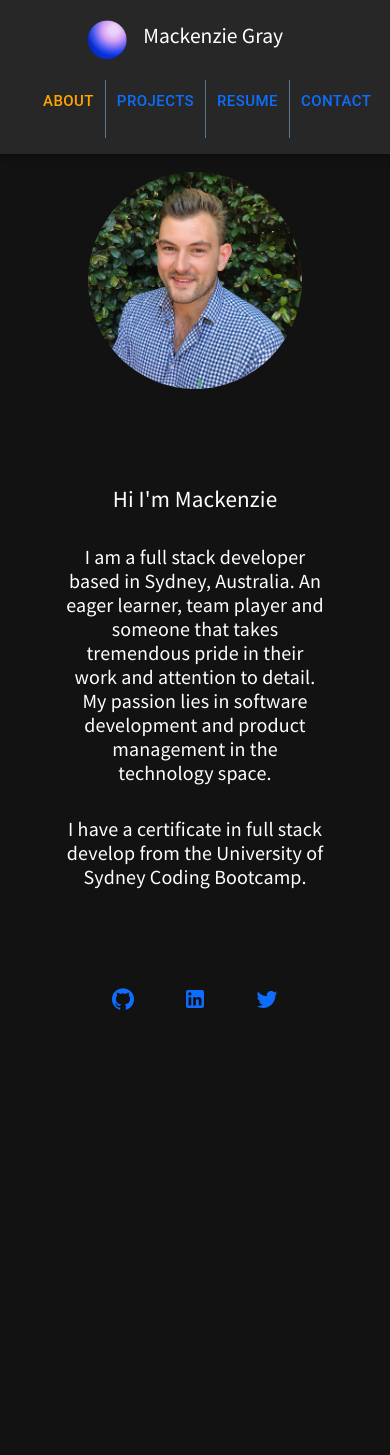
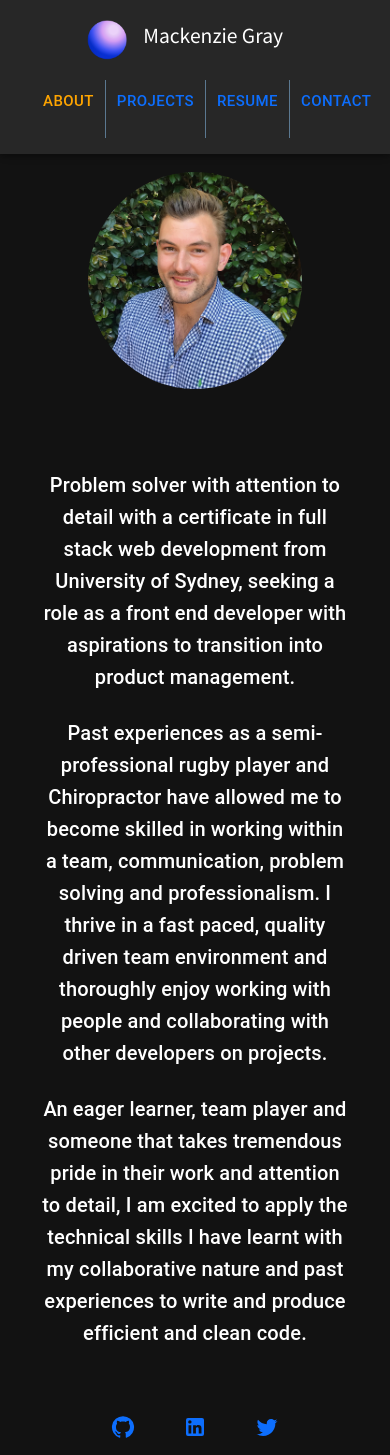
Before and after one commit to mdkgray/portfoligray, a React (Create React App) app: page / in a window 390 px wide. Before the commit the page ends 1027 px from the top, so only its background shows below. Built offline with nearby package versions, Linux system fonts and the light colour scheme.

Commit message:
modified about page

```diff
--- a/src/components/Pages/About.js
+++ b/src/components/Pages/About.js
@@ -1,6 +1,21 @@
 import React from 'react';
 import Container from '@mui/material/Container';
 import Box from '@mui/material/Box';
+
+import { createTheme, ThemeProvider } from '@mui/material/styles';
+import Typography from '@mui/material/Typography';
+
+const theme = createTheme();
+
+theme.typography.h3 = {
+    fontSize: '1.2rem',
+    '@media (min-width:600px)': {
+        fontSize: '1.5rem',
+    },
+    [theme.breakpoints.up('md')]: {
+        fontSize: '2rem',
+    },
+};
 
 export default function About() {
     return (
@@ -12,17 +27,19 @@ export default function About() {
             </Box>
             <Box
                 container
-                padding={3}
-                margin={3}>
-                <h3>Hi I'm Mackenzie</h3>
+                padding={1}
+                margin={2}>
+                <ThemeProvider theme={theme}>
+                    <Typography variant="h6">Problem solver with attention to detail with a certificate in full stack web development from University of Sydney, seeking a role as a front end developer with aspirations to transition into product management.</Typography>
+                </ThemeProvider>
                 <br />
-                <h5>
-                    I am a full stack developer based in Sydney, Australia. An eager learner, team player and someone that takes tremendous pride in their work and attention to detail. My passion lies in software development and product management in the technology space.
-                </h5>
+                <ThemeProvider theme={theme}>
+                    <Typography variant="h6">Past experiences as a semi-professional rugby player and Chiropractor have allowed me to become skilled in working within a team, communication, problem solving and professionalism. I thrive in a fast paced, quality driven team environment and thoroughly enjoy working with people and collaborating with other developers on projects.</Typography>
+                </ThemeProvider>
                 <br />
-                <h5>
-                    I have a certificate in full stack develop from the University of Sydney Coding Bootcamp.
-                </h5>
+                <ThemeProvider theme={theme}>
+                    <Typography variant="h6">An eager learner, team player and someone that takes tremendous pride in their work and attention to detail, I am excited to apply the technical skills I have learnt with my collaborative nature and past experiences to write and produce efficient and clean code.</Typography>
+                </ThemeProvider>
             </Box>
         </Container>
     );
```
